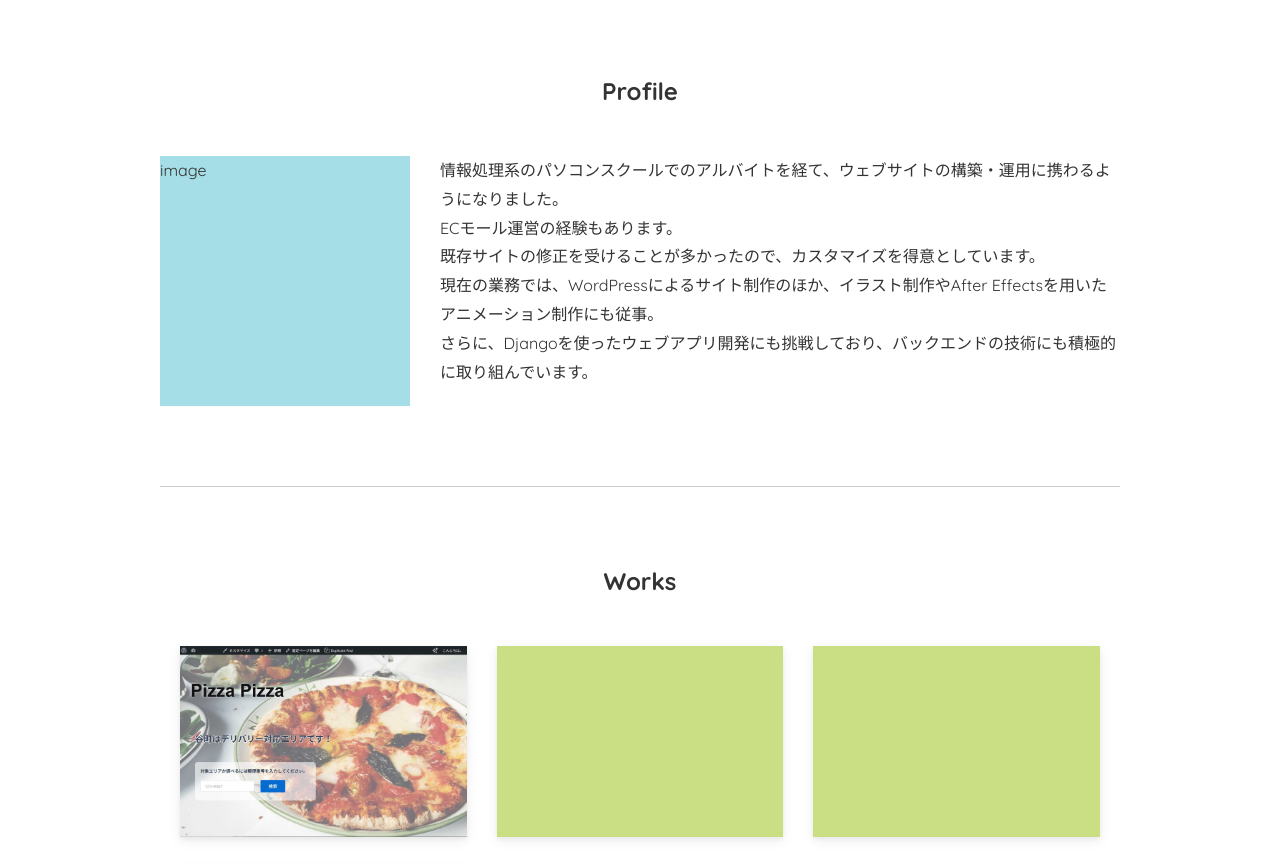
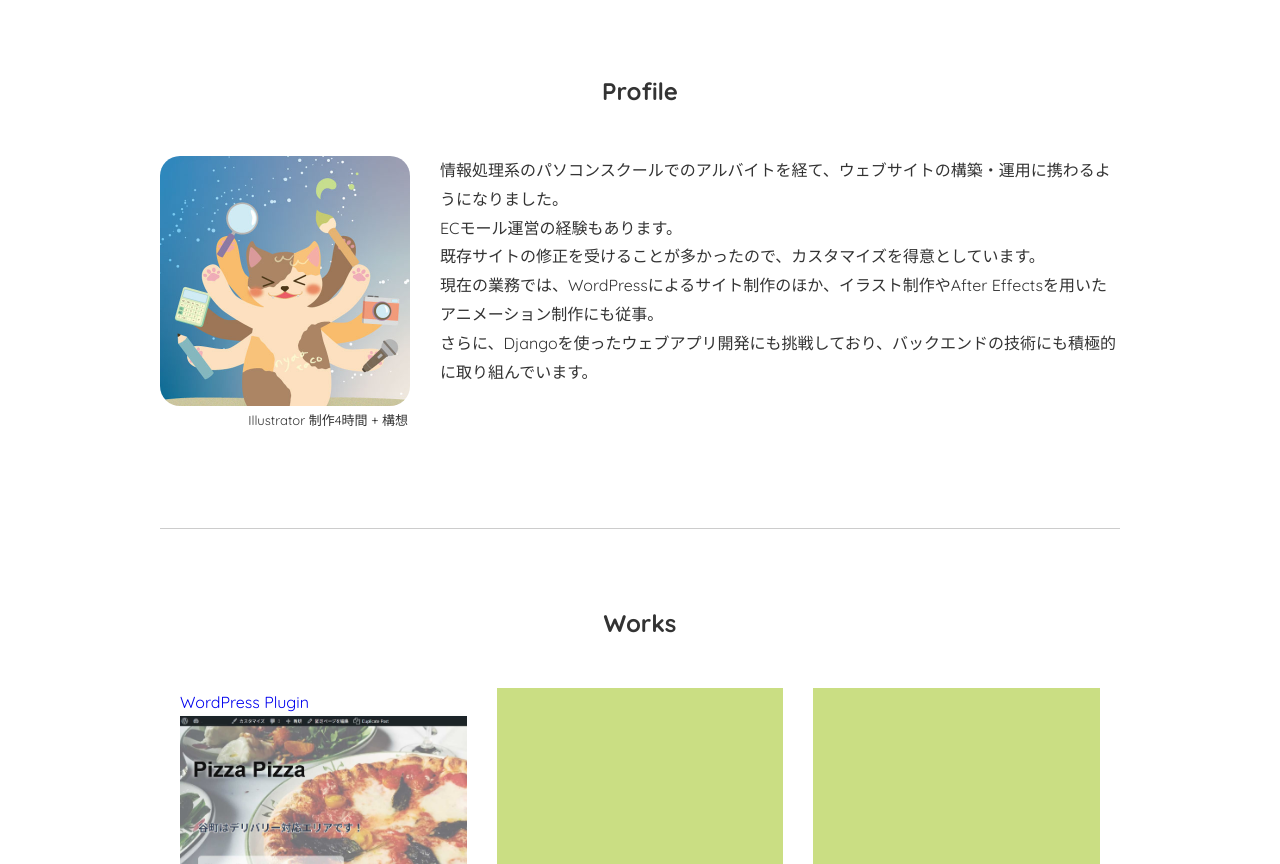
Before and after one commit to nyaataco/nyaataco.github.io, a plain HTML site: page index.html in a window 1280 px wide. Shown: the part 194-1058 px from the top of the page. Drawn offline with Linux system fonts and the light colour scheme.

Commit message:
プロフィール画像を設定。画像に説明を付けてcssを調整

```diff
--- a/css/style.css
+++ b/css/style.css
@@ -164,7 +164,6 @@ h1.heading {
 
 #profile .inner .left {
     flex: 0 0 250px;
-    background: #a6dee7;
 }
 
 #profile .inner .right {
@@ -175,8 +174,16 @@ h1.heading {
     width: 250px;
     height: 250px;
     background-size: cover;
+    background-image: url(../images/nyaataco.jpg);
+    border-radius: 20px;
 }
 
+#profile .discription {
+    font-size: small;
+    margin-top: 0;
+    text-align: right;
+    padding-right: 2px;
+}
 
 @media (max-width: 599px) {
     #profile .inner {
@@ -184,6 +191,8 @@ h1.heading {
     }
 
     #profile .inner .left {
+        width: 250px;
+        height: 250px;
         margin: 0 auto;
     }
 
@@ -203,12 +212,10 @@ h1.heading {
 }
 
 #works .col {
-    aspect-ratio: 3 / 2;
+    aspect-ratio: 5 / 4;
     background: #cade83;
-    box-shadow: var(--shadow);
     overflow: hidden;
 }
-
 
 #works .col .link {
     display: block;
@@ -216,11 +223,17 @@ h1.heading {
     height: 100%;
 }
 
+#works .col .title {
+    margin: 0;
+    background: var(--bgmain);
+}
+
 #works .col .image {
     width: 100%;
     height: 100%;
     background-size: cover;
     display: block;
+    box-shadow: var(--shadow);
 }
 
 .pizza {
--- a/index.html
+++ b/index.html
@@ -22,7 +22,7 @@
         <div class="header-inner">
             <div class="header-right">
                 <a href="https://nyaataco.github.io/">
-                    nyaataco Portfolio
+                    nyaataco
                 </a>
             </div>
             <div class="header-left">
@@ -42,7 +42,7 @@
     </header>
 
     <div id="main">
-        <h1 class="heading">welcome to nyaataco portfolio site !</h1>
+        <h1 class="heading">welcome to nyaataco's portfolio site !</h1>
 
         <div id="profile">
             <h2 class="heading">Profile</h2>
@@ -55,8 +55,9 @@
                 現在の業務では、WordPressによるサイト制作のほか、イラスト制作やAfter Effectsを用いたアニメーション制作にも従事。<br>
                 さらに、Djangoを使ったウェブアプリ開発にも挑戦しており、バックエンドの技術にも積極的に取り組んでいます。
                 </div>
-                <div id="profile-img" class="left">
-                    image
+                <div class="left">
+                    <div id="profile-img"></div>
+                    <p class="discription">Illustrator 制作4時間 + 構想</p>
                 </div>
             </div>
         </div>
@@ -68,6 +69,7 @@
             <div class="inner">
                 <div class="col">
                     <a class="link" href="https://github.com/nyaataco/ZipcodeManager">
+                        <p class="title">WordPress Plugin</p>
                         <div class="image pizza"></div>
                     </a>
                 </div>
```
Also changed, not shown: images/nyaataco.jpg (added).
